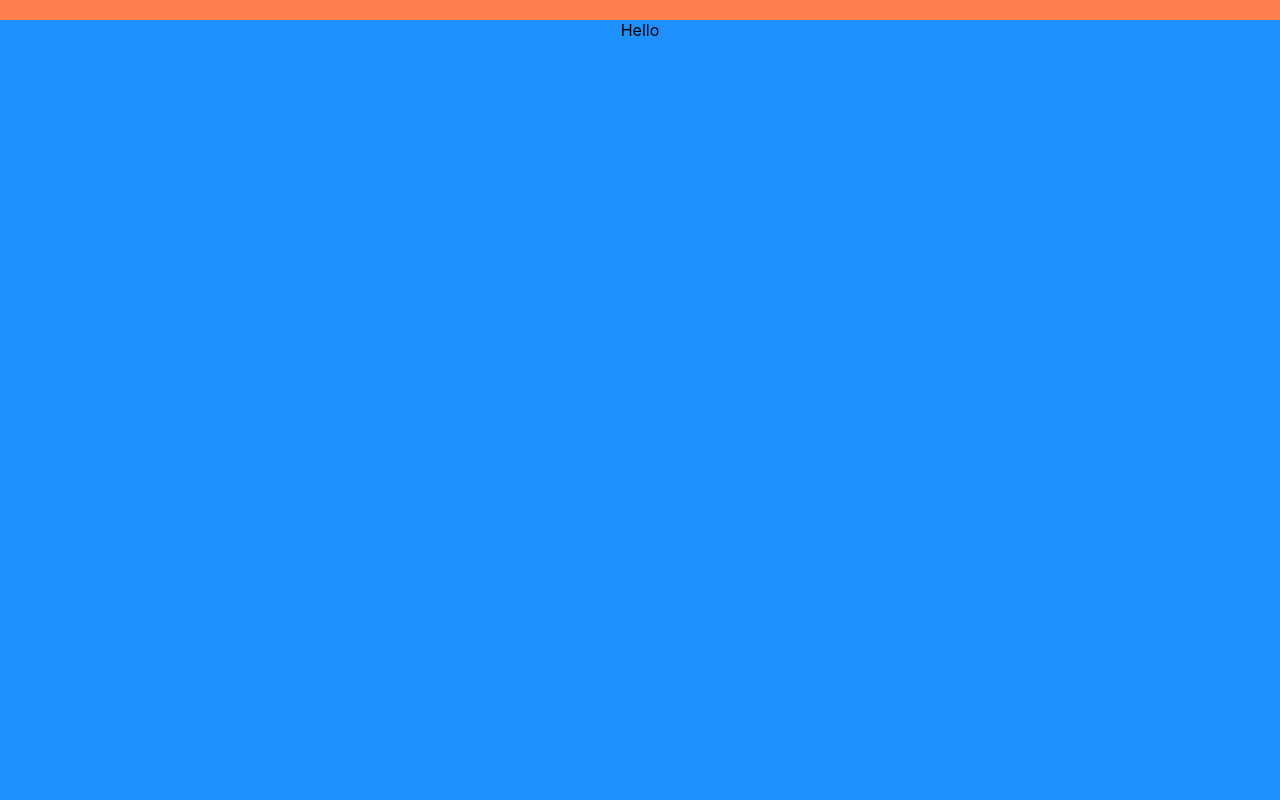
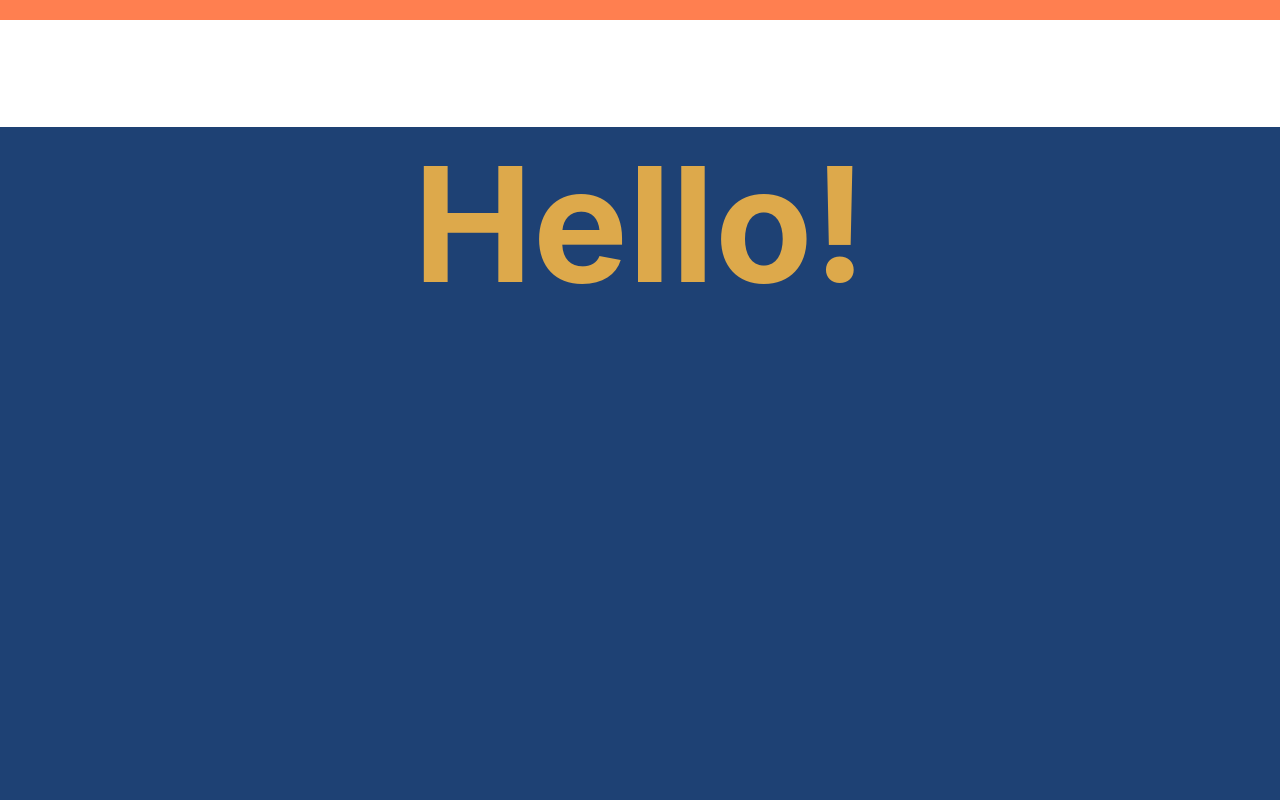
Before and after one commit to jinu-jang/TimeSinkWeb, a React (Create React App) app: page / in a window 1280 px wide. Shown: the part 780-1580 px from the top of the page. Built offline with nearby package versions, Linux system fonts and the light colour scheme.

Commit message:
Adding test page

```diff
--- a/src/App.tsx
+++ b/src/App.tsx
@@ -2,11 +2,13 @@ import React from 'react';
 import './App.css';
 import FullPageBackground from './components/FullPageBackground';
 import OuroborosPage from './components/OuroborosPage';
+import FirstTestPage from './components/FirstTestPage';
 
 function App() {
-  const children = ['DodgerBlue', 'red', '#99CC33', 'coral'].map((color) => {
+  let children = ['DodgerBlue', 'red', '#99CC33', 'coral'].map((color) => {
     return <FullPageBackground backgroundColor={color} />
   });
+  children.unshift(<FirstTestPage/>);
   return (
     <div className="App">
       <OuroborosPage >
--- /dev/null
+++ b/src/components/FirstTestPage.tsx
@@ -0,0 +1,34 @@
+import React from 'react'
+import styled from 'styled-components'
+
+interface IProps {
+}
+
+interface IState {
+    backgroundColor: string
+}
+
+const Background = styled.div<IProps>`
+    height: 100vh;
+    min-height: 100vh;
+    background-color: #1E4174;
+`
+
+const Title = styled.h1`
+    font-size: 10em;
+    text-align: center;
+    color: #DDA94B;
+`;
+
+export default class FullPageBackground extends React.Component<IProps, IState> {
+
+    render() {
+        return (
+            <Background>
+                <Title>
+                    Hello!
+                </Title>
+            </Background>
+        );
+    }
+}
```
